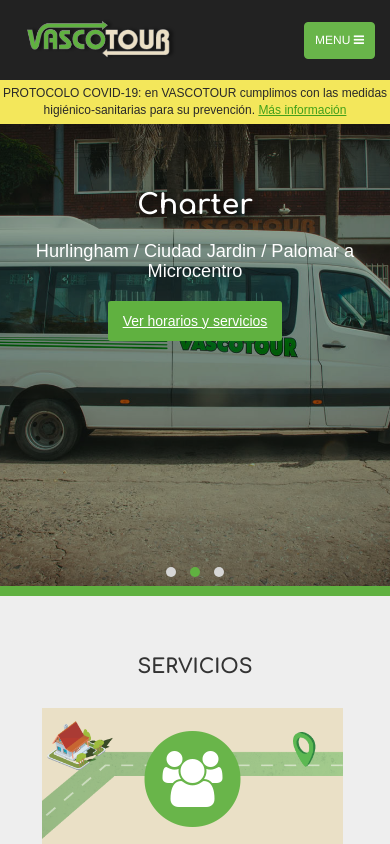
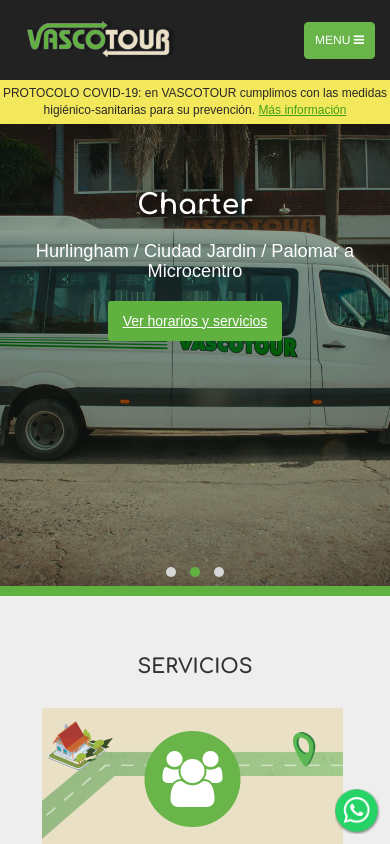
Before and after one commit to SoyLegoblin/vascotour, a website: page index.html in a window 390 px wide. Shown: the top 844 px of the page. Drawn offline with nearby package versions, Linux system fonts and the light colour scheme; a web font is replaced by a local one.

Commit message:
Agregué botón flotante ws

```diff
--- a/css/vascotour.css
+++ b/css/vascotour.css
@@ -49,7 +49,15 @@
   font-size: 14px;
   padding: 5px 0;
 }
-
+.bot-ws{
+  position: fixed;
+  right: 30px;
+  bottom: 30px;
+  z-index: 1000;
+}
+.bot-ws img {
+    max-width: 60px;
+}
 .text-muted {
   color: #606569!important;
   font-size: 1.2em;
@@ -1634,6 +1642,14 @@
 /* MAX */
 
 @media (max-width: 500px){
+  .bot-ws{
+    right: 10px;
+    bottom: 10px;
+    z-index: 1000;
+  }
+  .bot-ws img {
+      max-width: 45px;
+  }
   .mini-banner {
       height: auto;
       font-size: 10px;
--- a/index.html
+++ b/index.html
@@ -119,6 +119,14 @@
     <div class="mini-banner">
       PROTOCOLO COVID-19: en VASCOTOUR cumplimos con las medidas higiénico-sanitarias para su prevención. <a data-toggle="modal" href="#portfolioModal1">Más información</a>
     </div>
+
+    <!-- #BOTON WS
+    ---------------------------------------------------------------------->
+    <a href="https://api.whatsapp.com/send?phone=5491157163122" target="_blank">
+      <div class="bot-ws">
+        <img src="img/bot-ws.png">
+      </div>
+    </a>
 
     <section id="home" class="slider" data-stellar-background-ratio="0.5">
          <div class="container">
```
Also changed, not shown: bus.html (+7 -0 lines), charter.html (+7 -0 lines), combi.html (+7 -0 lines), mini-bus.html (+7 -0 lines), img/bot-ws.png (added).
